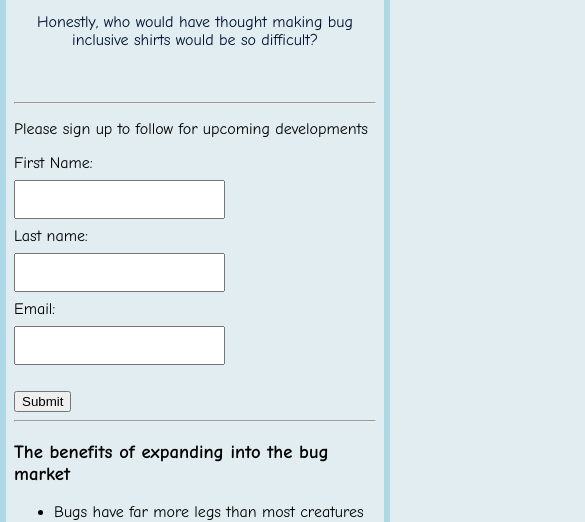
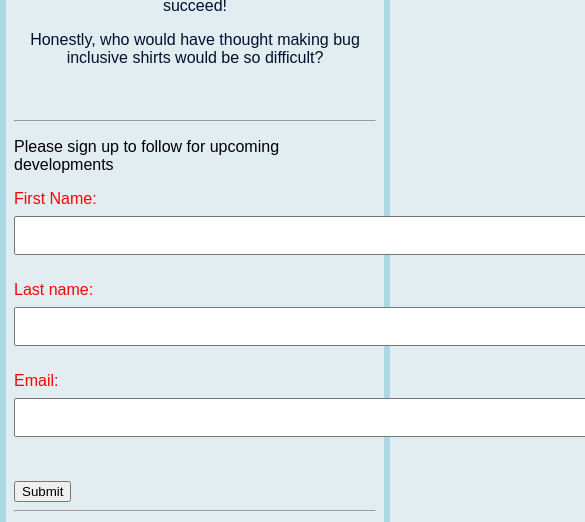
Before and after one commit to kennethhun/html-site, a plain HTML site: page bugs.html in a window 390 px wide. Shown: the part 311-833 px from the top of the page, 585 px wide, since content can reach past the window. Drawn offline with Linux system fonts and the light colour scheme.

Commit message:
color text test

```diff
--- a/css/bugs.css
+++ b/css/bugs.css
@@ -1,7 +1,7 @@
 html {
     border-style: solid;
     border-width: 6px;
-    font-family: Comic Sans MS, Comic Sans, cursive;
+    font-family: Arial, Helvetica, sans-serif;
     border-color: lightblue;
     border-top-color: black;
     border-bottom-color: black;
@@ -28,9 +28,13 @@ html {
   display: flex;
 }
 
+input[type=text] {
+  display: flex;
+}
 
 
-@media screen and (min-width: 240px) and (max-width: 519px) {
+
+@media screen and (max-width: 520px) {
   .parallax {
       background-size: 65%;
       background-position-y:3%;
@@ -38,17 +42,18 @@ html {
 
   }
   .form1 {
-      width: 100%;
+      flex-direction: column;
   }
 
   input[type=text] {
-    width: 100%;
+    width: 200%;
     padding: 10px 15px;
     margin: 8px 0;
     box-sizing: border-box;
   }
   label {
     font-size: 16px;
+    color: red;
   }
 }
 
```
